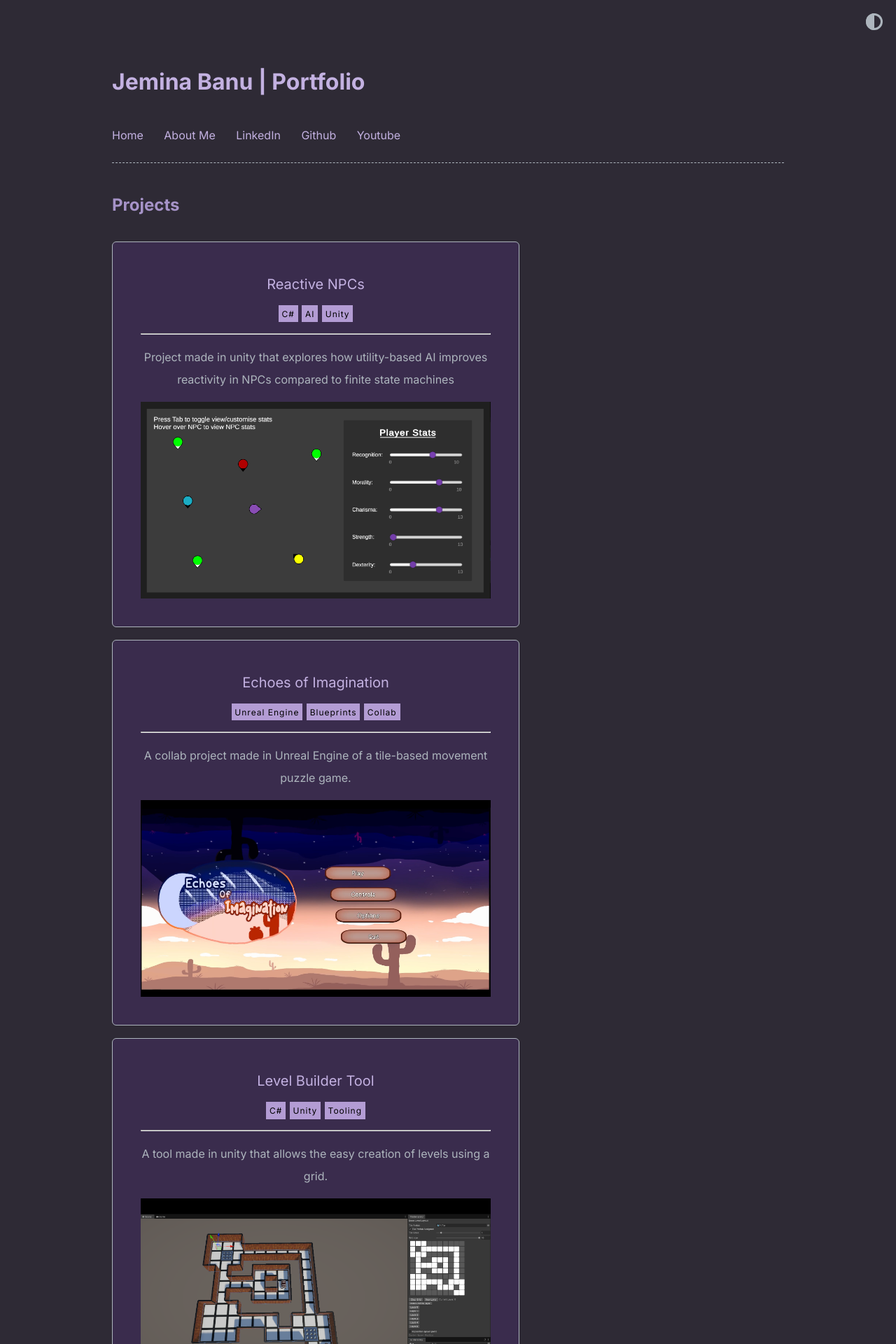
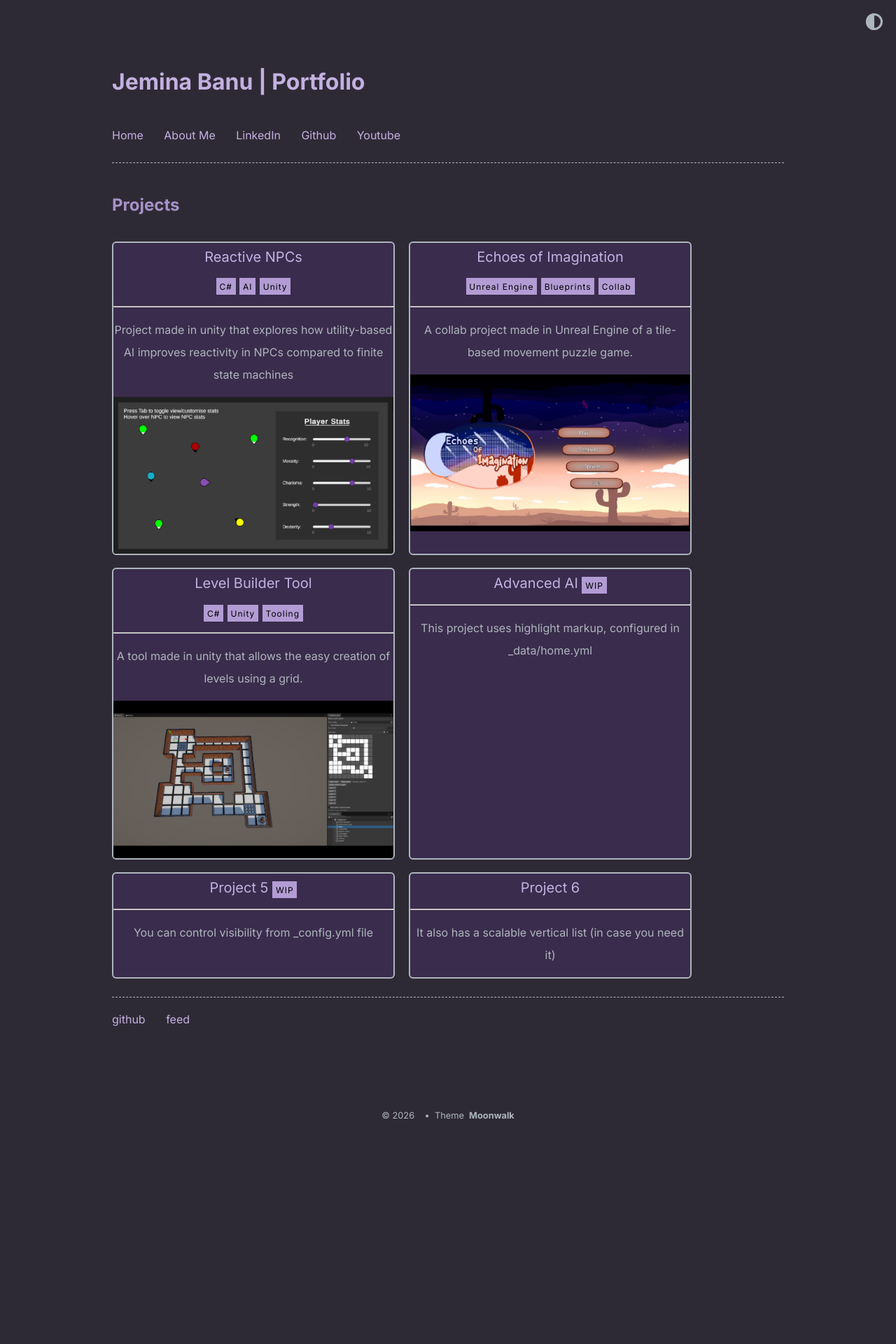
Before and after one commit to Jem-exe/jem-exe.github.io, a Jekyll site: the page built from index.md, in a window 1280 px wide. Shown: the top 1920 px of the page at 70% size. Built offline with Jekyll 4.4.1, drawn with Linux system fonts in a browser that asks for light colours; after the commit the page ends 1619 px from its top, so only the background shows below that.

```diff
--- a/_sass/list.scss
+++ b/_sass/list.scss
@@ -18,9 +18,8 @@
 }
 
 .card {
-  padding: 2em;
-  border: 1px var(--text) solid;
-  width: 25em;
+  border: 2px var(--text) solid;
+  width: 20em;
   height: auto;
   text-align: center;
   font-size: 1.25em;
@@ -28,6 +27,7 @@
   background-color: var(--bg-secondary);
   margin-bottom: 0.5em;
   border-radius: 0.3em;
+  overflow: hidden;
 
   .header {
     color: var(--links);
@@ -43,9 +43,15 @@
 
 }
 
+.card-content {
+  padding: 2em;
+}
+
 .card-img {
-  width: 120%;
+  width: 100%;
   height: auto;
+  object-fit: cover;
+  display: block;
 }
 
 .card:hover {
--- a/_sass/moonwalk.scss
+++ b/_sass/moonwalk.scss
@@ -66,7 +66,7 @@
 
 .video-container {
   position: relative;
-  width: 75%;
+  width: 85%;
   padding-bottom: 56.25%; //16:9 aspect ratio
   height: 0%;
 }
@@ -75,8 +75,8 @@
   position: absolute;
   top: 0;
   left: 0;
-  width: 75%;
-  height: 75%;
+  width: 85%;
+  height: 85%;
 }
 
 @mixin light-appearance {
```
